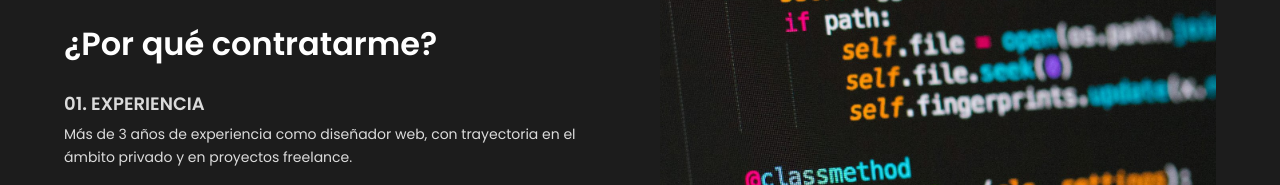
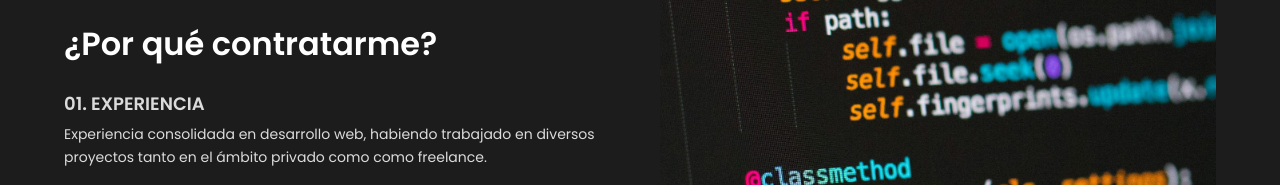
Before and after one commit to ivannksv/DisenadorWebIK, a plain HTML site: page index.html in a window 1280 px wide. Shown: the part 2320-2505 px from the top of the page. Drawn offline with Linux system fonts and the light colour scheme.

Commit message:
Update index.html

```diff
--- a/index.html
+++ b/index.html
@@ -116,7 +116,7 @@
                     <div class="razon">
                         <div class="contenido">
                             <h3>01. EXPERIENCIA</h3>
-                            <p>Más de 3 años de experiencia como diseñador web, con trayectoria en el ámbito privado y en proyectos freelance.</p>
+                            <p>Experiencia consolidada en desarrollo web, habiendo trabajado en diversos proyectos tanto en el ámbito privado como como freelance.</p>
                         </div>
                     </div>
                     <div class="razon">
```
